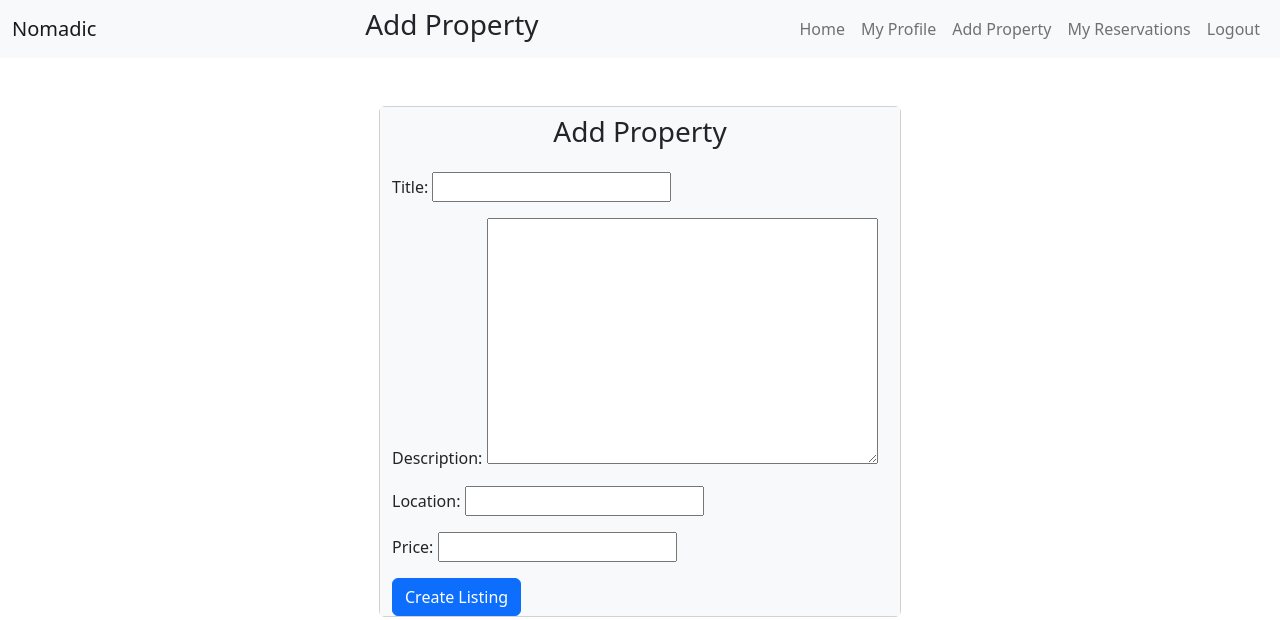
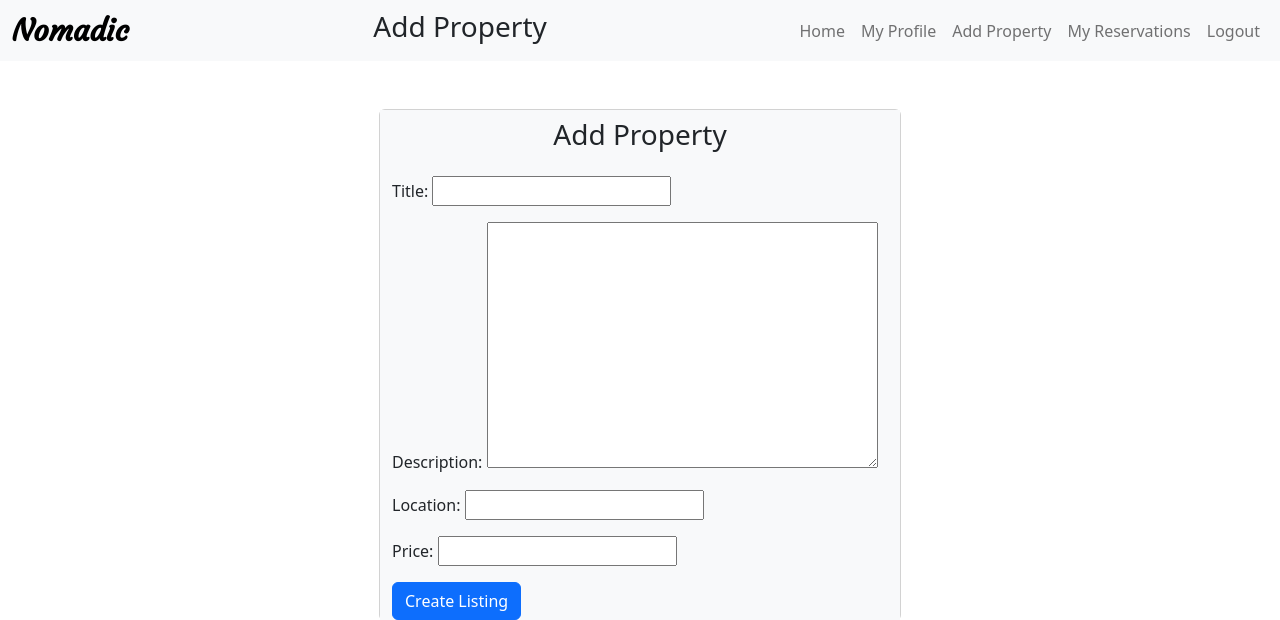
Before and after one commit to Tosin0814/Nomadic, a Django app: page /property/create_property/ in a window 1280 px wide. Shown: the top 620 px of the page. Run offline with Django 4.2, Linux system fonts and the light colour scheme; the visitor is signed in with stand-in values (Sample User, id 1).

Commit message:
Change Nomadic font

```diff
--- a/main_app/static/css/style.css
+++ b/main_app/static/css/style.css
@@ -17,6 +17,14 @@ body {
 .main-content{
   width: 75%;
   margin: 0 auto;
+}
+
+.navbar-head {
+  font-family: 'Courgette', cursive;
+  font-weight:900;
+  font-size: 30px;
+  text-decoration: none;
+  color: black;
 }
 
 .profile-img{
--- a/main_app/templates/base.html
+++ b/main_app/templates/base.html
@@ -10,13 +10,17 @@
     <link href="https://cdn.jsdelivr.net/npm/bootstrap@5.2.2/dist/css/bootstrap.min.css" rel="stylesheet" integrity="sha384-Zenh87qX5JnK2Jl0vWa8Ck2rdkQ2Bzep5IDxbcnCeuOxjzrPF/et3URy9Bv1WTRi" crossorigin="anonymous">
     <link rel="stylesheet" type="text/css" href="{% static 'css/style.css' %}">
     <script src="https://cdn.jsdelivr.net/npm/bootstrap@5.2.2/dist/js/bootstrap.bundle.min.js" integrity="sha384-OERcA2EqjJCMA+/3y+gxIOqMEjwtxJY7qPCqsdltbNJuaOe923+mo//f6V8Qbsw3" crossorigin="anonymous"></script>
+    <link rel="preconnect" href="https://fonts.googleapis.com">
+    <link rel="preconnect" href="https://fonts.gstatic.com" crossorigin>
+    <link href="https://fonts.googleapis.com/css2?family=Nunito&display=swap" rel="stylesheet">
+    <link href="https://fonts.googleapis.com/css2?family=Courgette&display=swap" rel="stylesheet">
 </head>
 <body>
 
     <header>
         <nav class="navbar navbar-expand-sm bg-light">
             <div class="container-fluid">
-                <a class="navbar-brand" href="{% url 'home' %}">Nomadic</a>
+                <a class="navbar-head " href="{% url 'home' %}">Nomadic</a>
 
                 <ul class="navbar-nav justify-content-end">
                     {% block title %}
```
